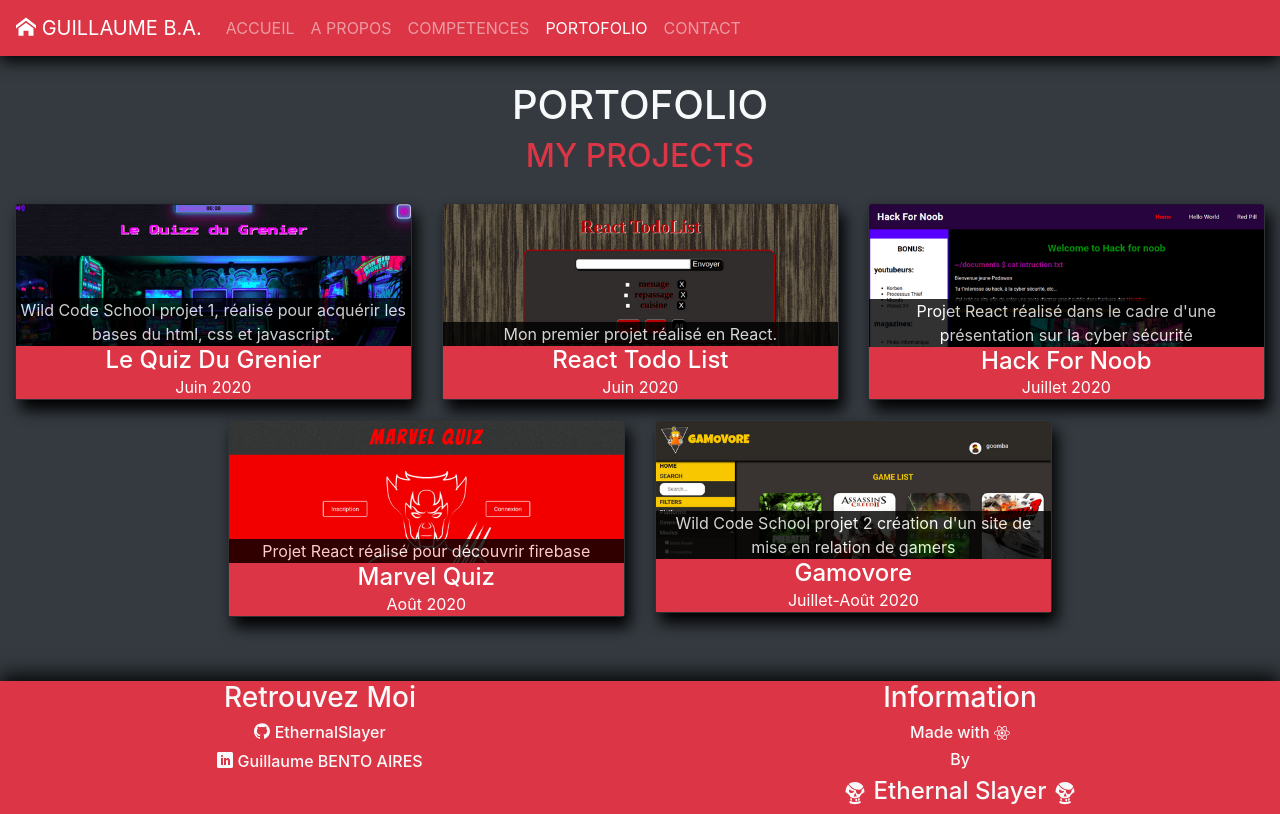
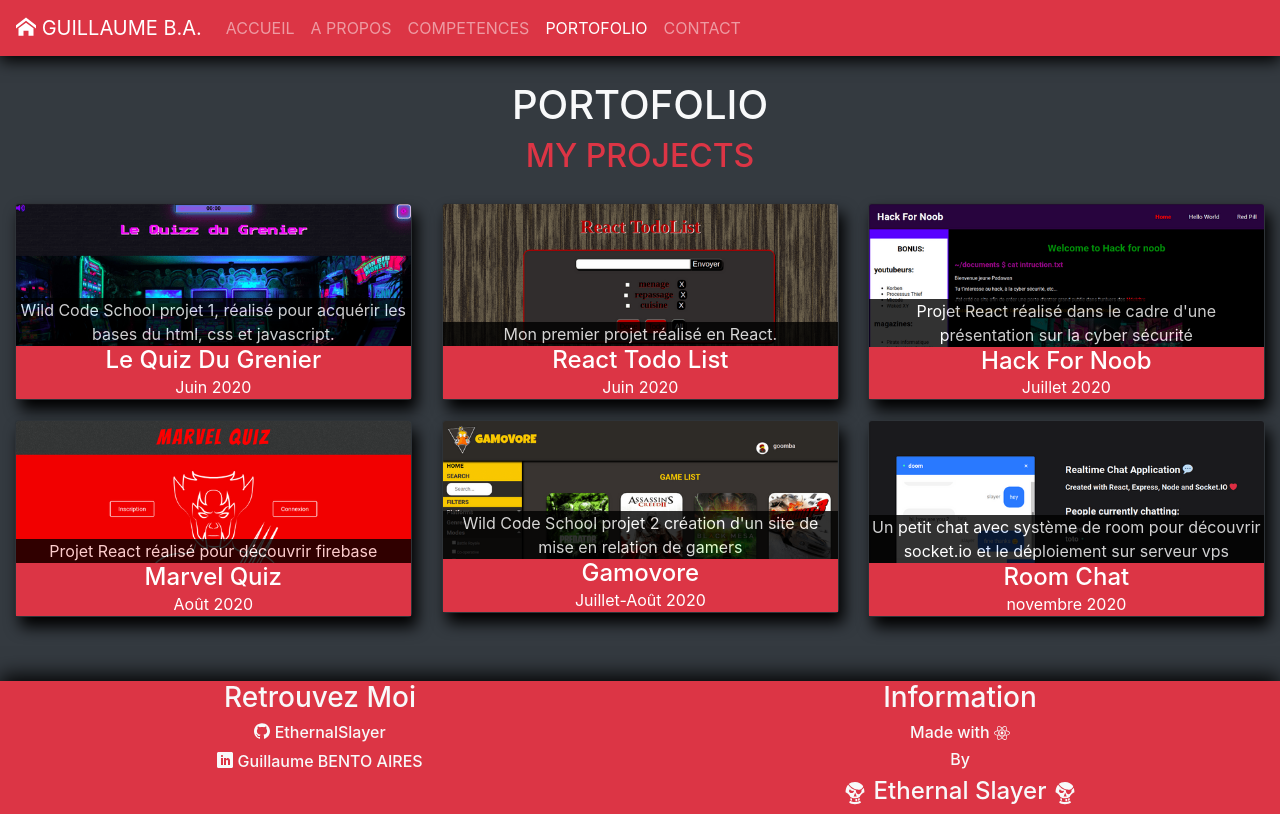
Before and after one commit to EthernalSlayer/my-cv-app, a React (Create React App) app: page /portofolio in a window 1280 px wide. Built offline with nearby package versions, Linux system fonts and the light colour scheme.

Commit message:
add a new projects in portofolio

```diff
--- a/src/component/Contact.js
+++ b/src/component/Contact.js
@@ -68,10 +68,15 @@
       style={{ padding: "50px", minHeight: "85vh" }}
     >
       <Row className="justify-content-center">
-        <Col className="text-light text-center">
-          <h1 style={{ marginTop: "2%" }}>CONTACT</h1>
+        <Col className="text-danger text-center">
+          <h1 style={{ marginTop: "2%" }}>CONTACT ME</h1>
         </Col>
       </Row>
+      {/* <Row className="justify-content-center">
+        <Col className="text-danger text-center">
+          <h2>me contacter</h2>
+        </Col>
+      </Row> */}
       <Row className="justify-content-center">
         <Col md="6" xs="12" className="text-light">
           <Form>
--- a/src/component/Portofolio.js
+++ b/src/component/Portofolio.js
@@ -8,6 +8,7 @@
 import hackfornoob from "../assets/hackfornoob.png";
 import marvelquiz from "../assets/marvelquiz.png";
 import gamovore from "../assets/gamovore.png";
+import roomChat from "../assets/roomChat.png";
 
 function Portofolio() {
   return (
@@ -33,6 +34,7 @@
             href="https://wildcodeschool.github.io/Lyon-js-202005-project-quizz"
             title="le project quiz grenier"
             target="_blank"
+            rel="noopener noreferrer"
           >
             <Zoom>
               <Card
@@ -66,8 +68,9 @@
         <Col md="4" xs="12">
           <a
             href="https://ethernalslayer.github.io/todo-list-app"
-            title="le project quiz grenier"
+            title="ma première todolist en react"
             target="_blank"
+            rel="noopener noreferrer"
           >
             <Zoom>
               <Card
@@ -97,8 +100,9 @@
         <Col md="4" xs="12">
           <a
             href="https://hack-for-noob.netlify.app"
-            title="le project quiz grenier"
+            title="le project hack for noob"
             target="_blank"
+            rel="noopener noreferrer"
           >
             <Zoom>
               <Card
@@ -132,8 +136,9 @@
         <Col md="4" xs="12">
           <a
             href="https://marvel-quiz-20908.firebaseapp.com"
-            title="le project quiz grenier"
+            title="le project marvel quiz"
             target="_blank"
+            rel="noopener noreferrer"
           >
             <Zoom>
               <Card
@@ -166,8 +171,9 @@
         <Col md="4" xs="12">
           <a
             href="https://gamovore.netlify.app"
-            title="le project quiz grenier"
+            title="le project gamovore"
             target="_blank"
+            rel="noopener noreferrer"
           >
             <Zoom>
               <Card
@@ -198,6 +204,39 @@
             </Zoom>
           </a>
         </Col>
+        <Col md="4" xs="12">
+          <a
+            href="https://www.chat.ethernalslayer.com"
+            title="le projet room chat"
+            target="_blank"
+            rel="noopener noreferrer"
+          >
+            <Zoom>
+              <Card
+                className="bg-dark text-white text-center"
+                style={{ marginTop: "5%", boxShadow: "5px 10px 15px black" }}
+              >
+                <Card.Img src={roomChat} alt="écran d'une room du chat" />
+                <Card.ImgOverlay style={{ top: "auto", bottom: 0, padding: 0 }}>
+                  <Card.Text
+                    style={{
+                      margin: 0,
+                      backgroundColor: "black",
+                      opacity: 0.8,
+                    }}
+                  >
+                    Un petit chat avec système de room pour découvrir socket.io
+                    et le déploiement sur serveur vps
+                  </Card.Text>
+                  <Card.Text className="bg-danger">
+                    <h4 style={{ margin: 0 }}>Room Chat</h4>
+                    <p style={{ margin: 0 }}>novembre 2020</p>
+                  </Card.Text>
+                </Card.ImgOverlay>
+              </Card>
+            </Zoom>
+          </a>
+        </Col>
       </Row>
     </Container>
   );
--- a/src/component/footer.js
+++ b/src/component/footer.js
@@ -20,6 +20,7 @@
             href="https://github.com/EthernalSlayer"
             title="mon compte github"
             target="_blank"
+            rel="noopener noreferrer"
             className="text-light"
             style={{ textDecoration: "none" }}
           >
@@ -31,6 +32,7 @@
             href="https://www.linkedin.com/in/guillaume-bento-aires-7623071a3"
             title="mon compte github"
             target="_blank"
+            rel="noopener noreferrer"
             className="text-light"
             style={{ textDecoration: "none" }}
           >
```
Also changed, not shown: src/assets/roomChat.png (added).
